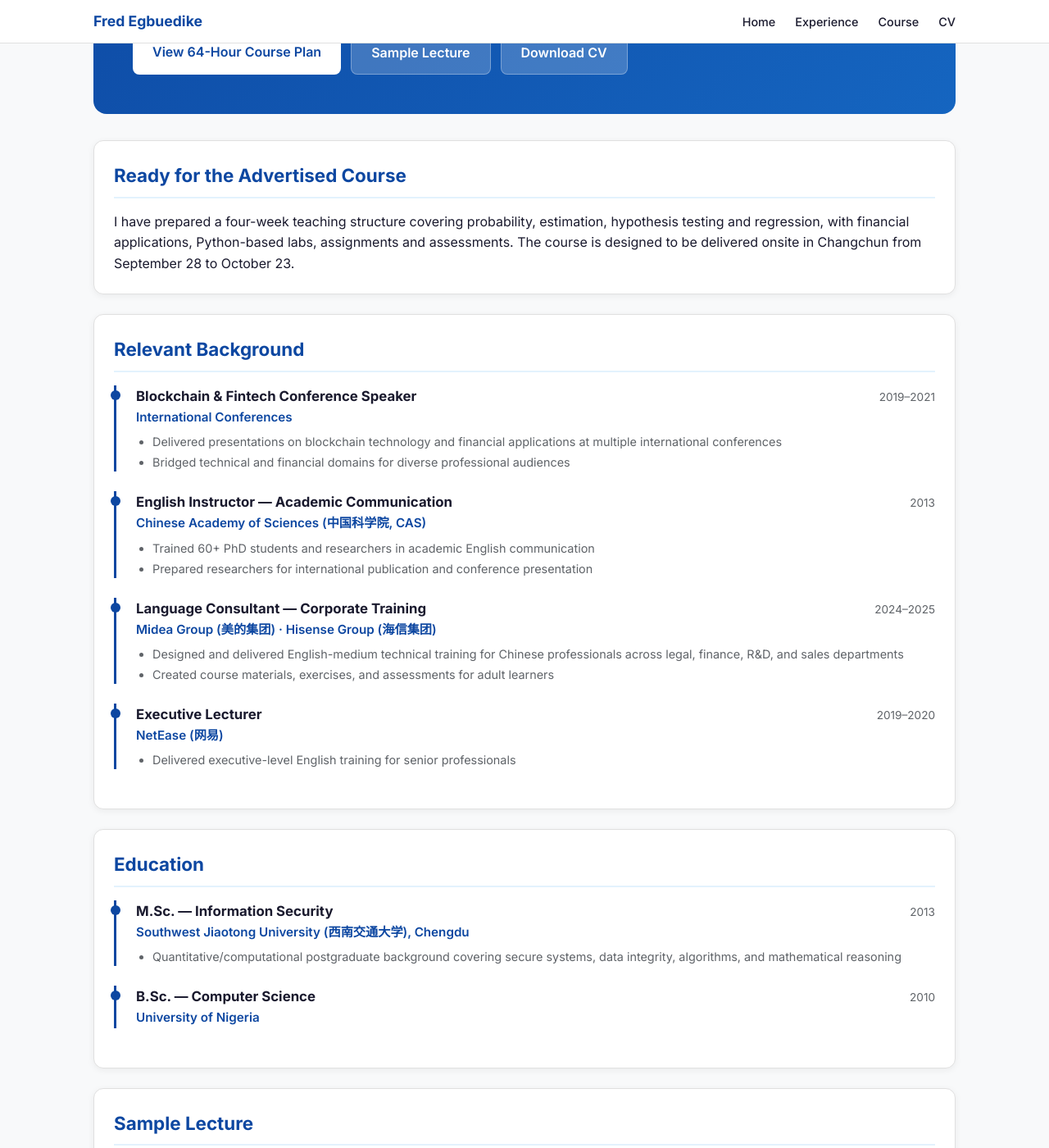
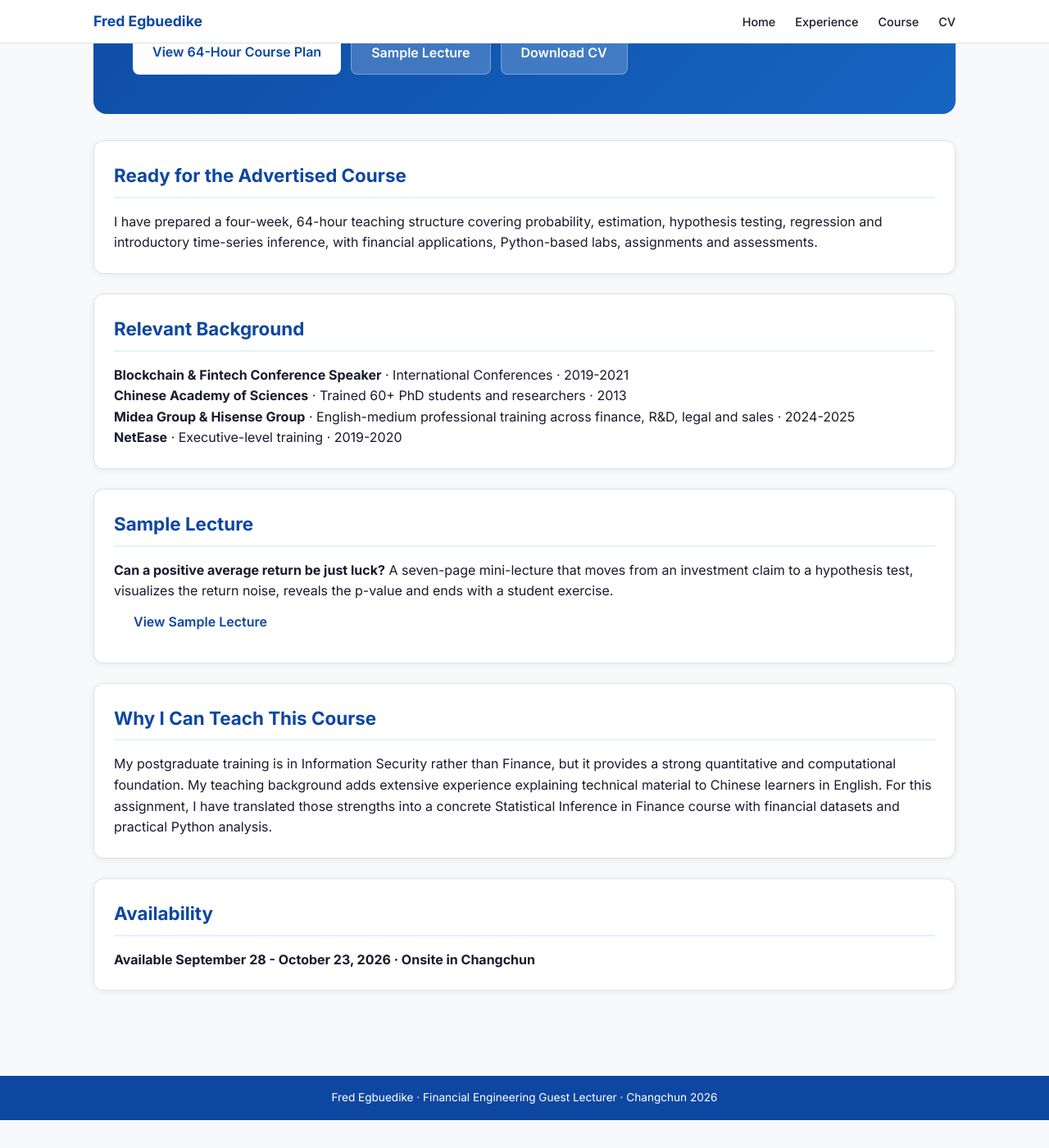
Before and after one commit to Fredilly/financial-engineering-lecturer, a Jekyll site: the page built from index.md, in a window 1280 px wide and 1400 px high, scrolled down 398 px. Shown: the whole window at 82% size. Built offline with Jekyll 4.4.1, drawn with Linux system fonts in a browser that asks for light colours; after the commit the page ends 1764 px from its top, so only the background shows below that; some of the changed text lies outside the part shown.

Commit message:
Update index.md

```diff
--- a/index.md
+++ b/index.md
@@ -1,197 +1,50 @@
 ---
 layout: default
-title: "Fred Egbuedike — Financial Engineering Guest Lecturer"
+title: "Fred Egbuedike - Financial Engineering Guest Lecturer"
 ---
 
 <section class="hero">
   <h1>Fred Egbuedike</h1>
   <p class="subtitle">Statistical Inference in Finance | Guest Lecturer</p>
-  <p class="subtitle" style="font-size: 1rem; margin-top: 8px;">64-hour course prepared for Changchun · Sept 28 – Oct 23</p>
+  <p class="subtitle" style="font-size:1rem;margin-top:8px;">64-hour course prepared for Changchun · Sept 28 - Oct 23, 2026</p>
   <div class="hero-stats">
-    <div class="hero-stat">
-      <span class="stat-value">64</span>
-      <span class="stat-label">Teaching Hours</span>
-    </div>
-    <div class="hero-stat">
-      <span class="stat-value">8+</span>
-      <span class="stat-label">Years Teaching</span>
-    </div>
-    <div class="hero-stat">
-      <span class="stat-value">M.Sc.</span>
-      <span class="stat-label">SWJTU</span>
-    </div>
-    <div class="hero-stat">
-      <span class="stat-value">English</span>
-      <span class="stat-label">Native Speaker</span>
-    </div>
+    <div class="hero-stat"><span class="stat-value">64</span><span class="stat-label">Teaching Hours</span></div>
+    <div class="hero-stat"><span class="stat-value">8+</span><span class="stat-label">Years Teaching</span></div>
+    <div class="hero-stat"><span class="stat-value">M.Sc.</span><span class="stat-label">SWJTU</span></div>
+    <div class="hero-stat"><span class="stat-value">Python</span><span class="stat-label">Data Analysis</span></div>
   </div>
   <div class="hero-ctas">
     <a href="{{ '/course/' | relative_url }}" class="btn btn-primary">View 64-Hour Course Plan</a>
-    <a href="{{ '/#sample' | relative_url }}" class="btn btn-secondary">Sample Lecture</a>
-    <a href="{{ '/cv/' | relative_url }}" class="btn btn-secondary">Download CV</a>
+    <a href="{{ '/assets/sample-lecture.pdf' | relative_url }}" class="btn btn-secondary">Sample Lecture</a>
+    <a href="{{ '/assets/fred-egbuedike-financial-engineering-cv.pdf' | relative_url }}" class="btn btn-secondary">Download CV</a>
   </div>
 </section>
 
 <div class="card">
   <h2>Ready for the Advertised Course</h2>
-  <p>I have prepared a four-week teaching structure covering probability, estimation, hypothesis testing and regression, with financial applications, Python-based labs, assignments and assessments. The course is designed to be delivered onsite in Changchun from September 28 to October 23.</p>
+  <p>I have prepared a four-week, 64-hour teaching structure covering probability, estimation, hypothesis testing, regression and introductory time-series inference, with financial applications, Python-based labs, assignments and assessments.</p>
 </div>
 
 <div class="card">
   <h2>Relevant Background</h2>
-
-  <div class="timeline-item">
-    <div class="timeline-header">
-      <div>
-        <div class="timeline-title">Blockchain & Fintech Conference Speaker</div>
-        <div class="timeline-company">International Conferences</div>
-      </div>
-      <div class="timeline-dates">2019–2021</div>
-    </div>
-    <div class="timeline-details">
-      <ul>
-        <li>Delivered presentations on blockchain technology and financial applications at multiple international conferences</li>
-        <li>Bridged technical and financial domains for diverse professional audiences</li>
-      </ul>
-    </div>
-  </div>
-
-  <div class="timeline-item">
-    <div class="timeline-header">
-      <div>
-        <div class="timeline-title">English Instructor — Academic Communication</div>
-        <div class="timeline-company">Chinese Academy of Sciences (中国科学院, CAS)</div>
-      </div>
-      <div class="timeline-dates">2013</div>
-    </div>
-    <div class="timeline-details">
-      <ul>
-        <li>Trained 60+ PhD students and researchers in academic English communication</li>
-        <li>Prepared researchers for international publication and conference presentation</li>
-      </ul>
-    </div>
-  </div>
-
-  <div class="timeline-item">
-    <div class="timeline-header">
-      <div>
-        <div class="timeline-title">Language Consultant — Corporate Training</div>
-        <div class="timeline-company">Midea Group (美的集团) · Hisense Group (海信集团)</div>
-      </div>
-      <div class="timeline-dates">2024–2025</div>
-    </div>
-    <div class="timeline-details">
-      <ul>
-        <li>Designed and delivered English-medium technical training for Chinese professionals across legal, finance, R&D, and sales departments</li>
-        <li>Created course materials, exercises, and assessments for adult learners</li>
-      </ul>
-    </div>
-  </div>
-
-  <div class="timeline-item">
-    <div class="timeline-header">
-      <div>
-        <div class="timeline-title">Executive Lecturer</div>
-        <div class="timeline-company">NetEase (网易)</div>
-      </div>
-      <div class="timeline-dates">2019–2020</div>
-    </div>
-    <div class="timeline-details">
-      <ul>
-        <li>Delivered executive-level English training for senior professionals</li>
-      </ul>
-    </div>
-  </div>
+  <p><strong>Blockchain & Fintech Conference Speaker</strong> · International Conferences · 2019-2021</p>
+  <p><strong>Chinese Academy of Sciences</strong> · Trained 60+ PhD students and researchers · 2013</p>
+  <p><strong>Midea Group & Hisense Group</strong> · English-medium professional training across finance, R&D, legal and sales · 2024-2025</p>
+  <p><strong>NetEase</strong> · Executive-level training · 2019-2020</p>
 </div>
 
 <div class="card">
-  <h2>Education</h2>
-  <div class="timeline-item">
-    <div class="timeline-header">
-      <div>
-        <div class="timeline-title">M.Sc. — Information Security</div>
-        <div class="timeline-company">Southwest Jiaotong University (西南交通大学), Chengdu</div>
-      </div>
-      <div class="timeline-dates">2013</div>
-    </div>
-    <div class="timeline-details">
-      <ul>
-        <li>Quantitative/computational postgraduate background covering secure systems, data integrity, algorithms, and mathematical reasoning</li>
-      </ul>
-    </div>
-  </div>
-  <div class="timeline-item">
-    <div class="timeline-header">
-      <div>
-        <div class="timeline-title">B.Sc. — Computer Science</div>
-        <div class="timeline-company">University of Nigeria</div>
-      </div>
-      <div class="timeline-dates">2010</div>
-    </div>
-  </div>
-</div>
-
-<div class="card" id="sample">
   <h2>Sample Lecture</h2>
-  <p style="margin-bottom: 16px;">A 7-slide sample from Week 3 — Hypothesis Testing of Stock Returns. Shows learning objectives, financial example, Python output, and student exercise.</p>
-  <a href="{{ '/assets/sample-lecture.pdf' | relative_url }}" class="btn btn-primary" style="display: inline-block;">📄 Download Sample Lecture (PDF)</a>
+  <p><strong>Can a positive average return be just luck?</strong> A seven-page mini-lecture that moves from an investment claim to a hypothesis test, visualizes the return noise, reveals the p-value and ends with a student exercise.</p>
+  <a href="{{ '/assets/sample-lecture.pdf' | relative_url }}" class="btn btn-primary">View Sample Lecture</a>
 </div>
 
 <div class="card">
   <h2>Why I Can Teach This Course</h2>
-  <p>My postgraduate training is in Information Security rather than Finance, but the quantitative foundation overlaps directly with statistical inference: probability, mathematical reasoning, data analysis and computational modelling.</p>
-  <p style="margin-top: 12px;">My teaching background adds the second requirement: extensive experience explaining technical material to Chinese learners in English.</p>
-  <p style="margin-top: 12px;">For this assignment, I have translated those strengths into a complete Statistical Inference in Finance course built around financial datasets and practical Python analysis.</p>
-</div>
-
-<div class="card">
-  <h2>Fit for the Assignment</h2>
-  <table class="align-table">
-    <tr>
-      <th>Requirement</th>
-      <th>Evidence</th>
-      <th>Match</th>
-    </tr>
-    <tr>
-      <td>Master's degree; Economics/Business/Finance preferred</td>
-      <td>M.Sc., Information Security, Southwest Jiaotong University. Strong quantitative/computational postgraduate background</td>
-      <td><span class="tag tag-relevant">Relevant</td>
-    </tr>
-    <tr>
-      <td>2–3 years teaching experience in related subjects</td>
-      <td>8+ years teaching and professional training, with technical and quantitative communication experience</td>
-      <td><span class="tag tag-direct">Direct match</span></td>
-    </tr>
-    <tr>
-      <td>Classroom management</td>
-      <td>Managed groups from 8 to 60+ learners in university, research and corporate environments</td>
-      <td><span class="tag tag-direct">Direct match</span></td>
-    </tr>
-    <tr>
-      <td>Interactive teaching</td>
-      <td>Extensive English-medium teaching with exercises, assessments and practical activities</td>
-      <td><span class="tag tag-direct">Direct match</span></td>
-    </tr>
-    <tr>
-      <td>Teacher prepares PPT/materials</td>
-      <td>Extensive curriculum, lesson-material and assessment development; complete 64-hour course structure prepared for this assignment</td>
-      <td><span class="tag tag-direct">Direct match</span></td>
-    </tr>
-    <tr>
-      <td>English fluency</td>
-      <td>Native English speaker, TEFL certified</td>
-      <td><span class="tag tag-direct">Direct match</span></td>
-    </tr>
-    <tr>
-      <td>Doctorate preferred</td>
-      <td>Master's-qualified candidate with experience teaching PhD researchers at CAS</td>
-      <td><span class="tag tag-additional">Additional strength</span></td>
-    </tr>
-  </table>
+  <p>My postgraduate training is in Information Security rather than Finance, but it provides a strong quantitative and computational foundation. My teaching background adds extensive experience explaining technical material to Chinese learners in English. For this assignment, I have translated those strengths into a concrete Statistical Inference in Finance course with financial datasets and practical Python analysis.</p>
 </div>
 
 <div class="card">
   <h2>Availability</h2>
-  <p><strong>Available September 28 – October 23, 2026 · Onsite in Changchun</strong></p>
-  <p style="margin-top: 8px; color: var(--text-light);">Accommodation and flight provided per posting. Teaching load: 20–24 hours/week. Payment: 5,000 USD.</p>
+  <p><strong>Available September 28 - October 23, 2026 · Onsite in Changchun</strong></p>
 </div>
```
